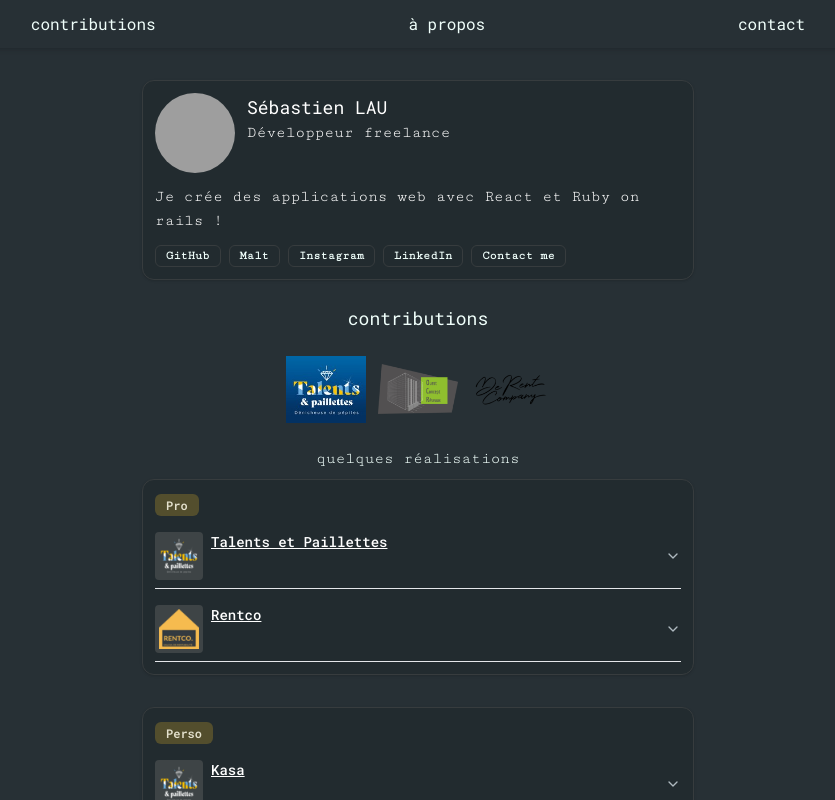
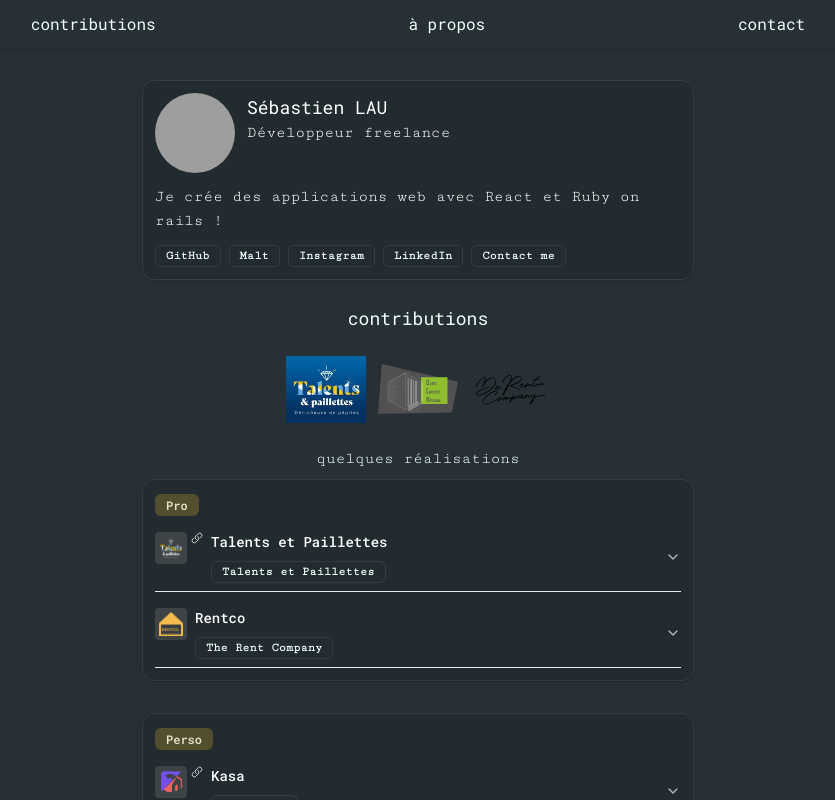
Before and after one commit to SebLau02/OC_P8, a Next.js app: page / in a window 1280 px wide. Shown: the top 800 px of the page, without its empty margins (222-1057 px from the left). Built offline with nearby package versions, Linux system fonts and the light colour scheme; grey boxes are pictures that could not be loaded.

Commit message:
add contributions

```diff
--- a/app/_components/projectIconButton.tsx
+++ b/app/_components/projectIconButton.tsx
@@ -3,11 +3,16 @@
 type ProjectIconButtonType = {
   url: string | StaticImageData;
   label: string;
+  className?: string;
 };
 
-export const ProjectIconButton = ({ url, label }: ProjectIconButtonType) => {
+export const ProjectIconButton = ({
+  url,
+  label,
+  className,
+}: ProjectIconButtonType) => {
   return (
-    <div className="bg-input min-w-12 w-12 h-12 p-1 rounded-sm">
+    <div className={`bg-input min-w-8 w-8 h-8 p-1 rounded-sm ${className}`}>
       <Image src={url} alt={label} className="w-full object-cover" />
     </div>
   );
--- a/app/page.tsx
+++ b/app/page.tsx
@@ -9,14 +9,7 @@
   AccordionItem,
   AccordionTrigger,
 } from "@/components/ui/accordion";
-import {
-  Card,
-  CardContent,
-  CardDescription,
-  CardFooter,
-  CardHeader,
-  CardTitle,
-} from "@/components/ui/card";
+import { Card, CardHeader } from "@/components/ui/card";
 
 import Link from "next/link";
 import Image from "next/image";
@@ -25,6 +18,8 @@
 import Rentco from "@/public/rentco.png";
 import TpIco from "@/public/tp_ico.png";
 import RentcoIco from "@/public/rentco_ico.png";
+import Mvg from "@/public/mvg.png";
+import Kasa from "@/public/kasa.png";
 
 const socials = [
   { url: "https://github.com/SebLau02", label: "GitHub" },
@@ -68,11 +63,10 @@
           },
           {
             key: "Contribution:",
-            value:
-              "Contribution: Développement FrontEnd / Backend et maintenance",
+            value: "Développement FrontEnd / Backend et maintenance",
           },
         ],
-        stack: "React.js / Material UI / Ruby on Rails / PostgreSQL",
+        stack: ["React.js ", " Material UI ", "Ruby on Rails ", "PostgreSQL"],
         link: "https://talentsetpaillettes.app/",
         icon: TpIco,
       },
@@ -89,7 +83,7 @@
             value: "Maintenance et développement de nouveaux modules",
           },
         ],
-        stack: "Ruby on Rails / PostgreSQL",
+        stack: ["Ruby on Rails", "PostgreSQL"],
         link: "",
         icon: RentcoIco,
       },
@@ -108,12 +102,12 @@
           },
           {
             key: "Contribution:",
-            value: "Contribution: Développement FrontEnd",
+            value: "Développement FrontEnd",
           },
         ],
-        stack: "React.js",
-        link: "",
-        icon: TpIco,
+        stack: ["React.js"],
+        link: "https://github.com/SebLau02/OC-6_Kasa",
+        icon: Kasa,
       },
       {
         name: "Mon vieux grimoire",
@@ -125,12 +119,12 @@
           },
           {
             key: "Contribution:",
-            value: "Contribution: Développement Backend",
+            value: "Développement Backend",
           },
         ],
-        stack: "Express.js / mongodb",
-        link: "",
-        icon: TpIco,
+        stack: ["Express.js", "mongodb", "TypeScript"],
+        link: "https://github.com/SebLau02/OC_7_mon-vieux-grimoire",
+        icon: Mvg,
       },
     ],
   },
@@ -208,22 +202,48 @@
                         <AccordionItem value={`item-${i + 1}`}>
                           <AccordionTrigger className="pb-2">
                             <div className="flex gap-2">
-                              <ProjectIconButton
-                                url={project.icon}
-                                label={project.name}
-                              />
-                              <h3 className="text-sm underline">
-                                {project.name}
-                              </h3>
+                              {project.link === "" ? (
+                                <ProjectIconButton
+                                  url={project.icon}
+                                  label={project.name}
+                                />
+                              ) : (
+                                <Link
+                                  target="_blank"
+                                  href={project.link}
+                                  className="text-sm underline h-fit flex"
+                                >
+                                  <ProjectIconButton
+                                    url={project.icon}
+                                    label={project.name}
+                                  />
+                                  <svg
+                                    fill="none"
+                                    viewBox="0 0 24 24"
+                                    stroke-width="1.5"
+                                    stroke="currentColor"
+                                    className="size-3 inline ml-1 self-start"
+                                  >
+                                    <path
+                                      stroke-linecap="round"
+                                      stroke-linejoin="round"
+                                      d="M13.19 8.688a4.5 4.5 0 0 1 1.242 7.244l-4.5 4.5a4.5 4.5 0 0 1-6.364-6.364l1.757-1.757m13.35-.622 1.757-1.757a4.5 4.5 0 0 0-6.364-6.364l-4.5 4.5a4.5 4.5 0 0 0 1.242 7.244"
+                                    />
+                                  </svg>
+                                </Link>
+                              )}
+                              <div>
+                                <h3 className="text-sm mb-2">{project.name}</h3>
+                                <Badge
+                                  variant="outline"
+                                  className="font-caption border-custom"
+                                >
+                                  {project.enterprise}
+                                </Badge>
+                              </div>
                             </div>
                           </AccordionTrigger>
                           <AccordionContent className="pl-3">
-                            <p className="text-sm">
-                              <span className="underline decoration-dotted">
-                                Entreprise:
-                              </span>{" "}
-                              {project.enterprise}
-                            </p>
                             {project.description.map((description, i) => (
                               <p key={i} className="text-sm my-1">
                                 <span className="underline decoration-dotted">
@@ -231,6 +251,14 @@
                                 </span>{" "}
                                 {description.value}
                               </p>
+                            ))}
+                            <h4 className="font-caption underline decoration-dotted my-1">
+                              Stack:
+                            </h4>
+                            {project.stack.map((item, i) => (
+                              <Badge key={i} className="m-1">
+                                {item}
+                              </Badge>
                             ))}
                           </AccordionContent>
                         </AccordionItem>
```
Also changed, not shown: public/kasa.png (added), public/mvg.png (added).
